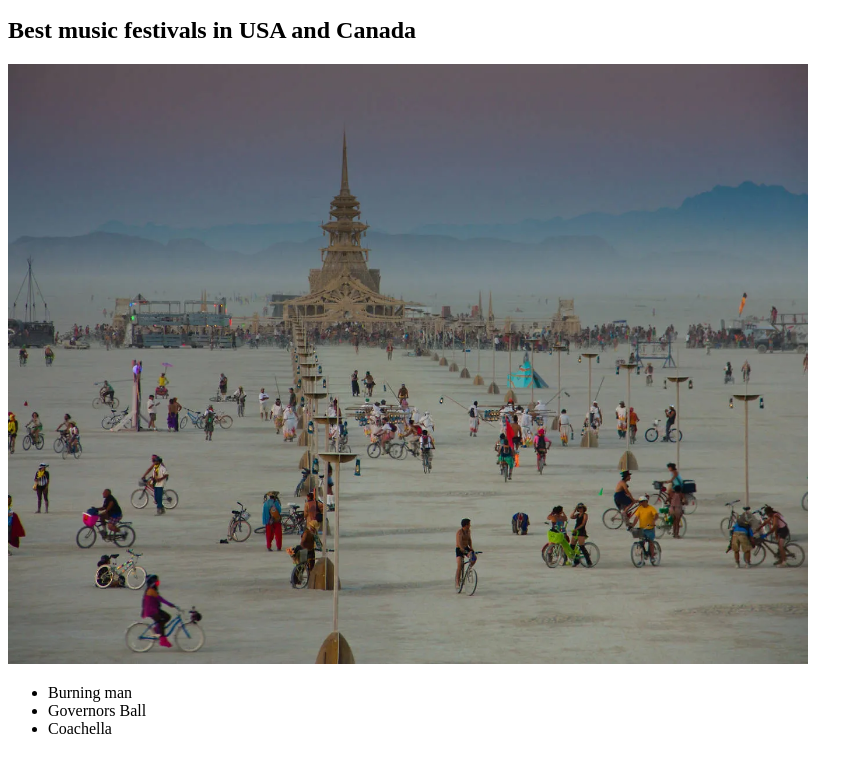
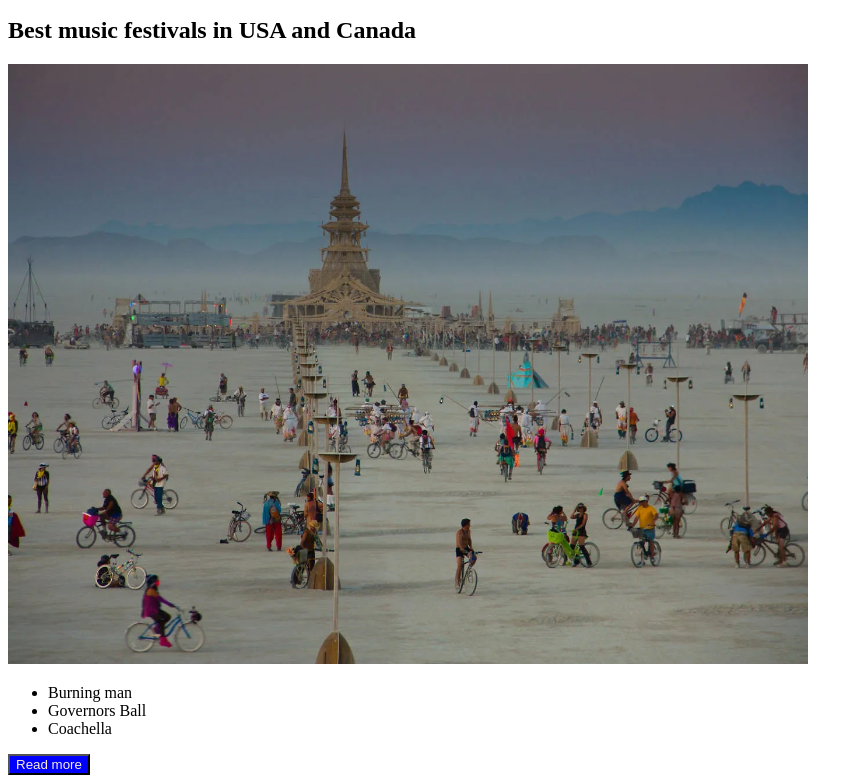
Before and after one commit to irynavoloshchuk/lesson_2, a plain HTML site: page index.html in a window 1280 px wide. Shown: the part 3957-4740 px from the top of the page, without its empty margins (0-863 px from the left). Before the commit the page ends 4711 px from the top, so only its background shows below. Drawn offline with Linux system fonts and the light colour scheme.

Commit message:
added button

```diff
--- a/index.html
+++ b/index.html
@@ -86,6 +86,7 @@
       <li>Coachella</li>
 
     </ul>
+    <button style="background-color: blue; color: antiquewhite;">Read more</button>
   <div>
 
   </div>
```
